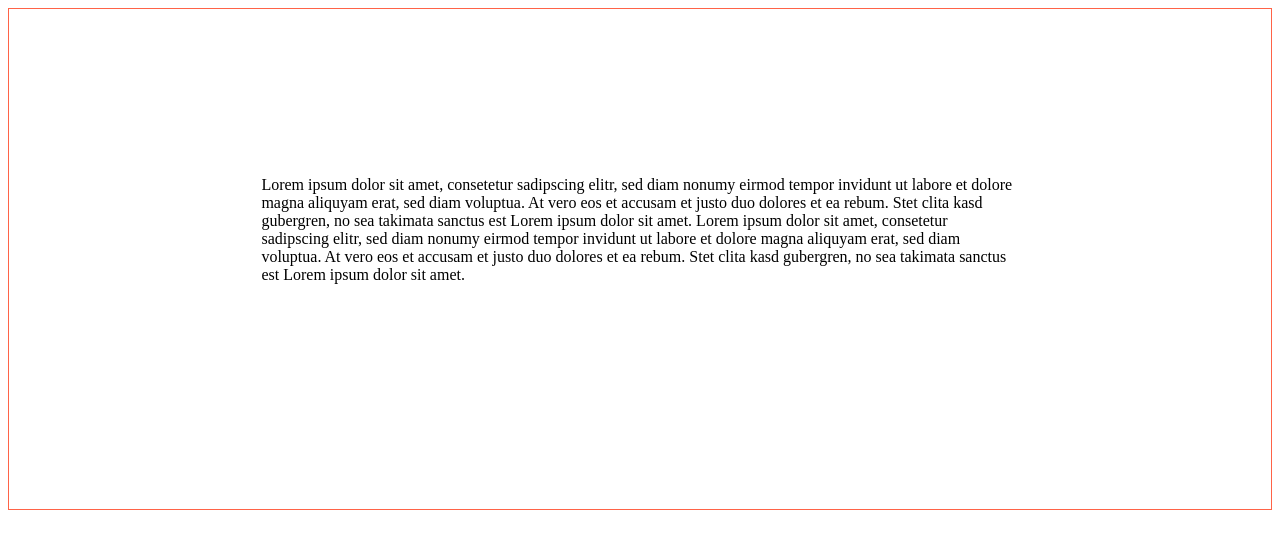
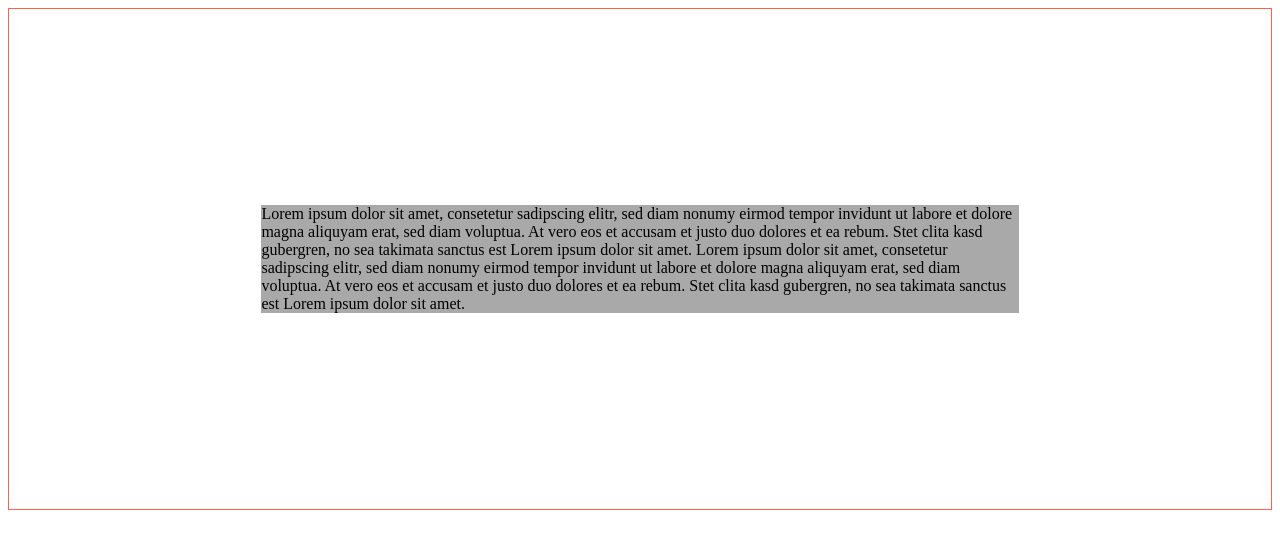
Before and after one commit to bgeye/webdev, a PHP site: page / in a window 1280 px wide. Shown: the top 549 px of the page. Run offline with PHP 8.4, Linux system fonts and the light colour scheme.

Commit message:
optimize once again

```diff
--- a/html-css/abend3/exercise5/index.html
+++ b/html-css/abend3/exercise5/index.html
@@ -8,13 +8,9 @@
 <body>
 
     <div class="container">
-        <div class="top"></div>
         <div class="inner">
-            <div class="center">
                 Lorem ipsum dolor sit amet, consetetur sadipscing elitr, sed diam nonumy eirmod tempor invidunt ut labore et dolore magna aliquyam erat, sed diam voluptua. At vero eos et accusam et justo duo dolores et ea rebum. Stet clita kasd gubergren, no sea takimata sanctus est Lorem ipsum dolor sit amet. Lorem ipsum dolor sit amet, consetetur sadipscing elitr, sed diam nonumy eirmod tempor invidunt ut labore et dolore magna aliquyam erat, sed diam voluptua. At vero eos et accusam et justo duo dolores et ea rebum. Stet clita kasd gubergren, no sea takimata sanctus est Lorem ipsum dolor sit amet.
-            </div>
         </div>
-        <div class="bottom"></div>
     </div>
 
 </body>
--- a/html-css/abend3/exercise5/styles/style.css
+++ b/html-css/abend3/exercise5/styles/style.css
@@ -2,22 +2,17 @@
 
 .container{
     display:flex;
-    flex-direction: column;
+    flex-direction: row;
+    justify-content: center;
+    align-items: center;
     border:1px solid tomato;
     height:500px;
 
 }
 
 .inner{
-    display:flex;
-    justify-content: center;
+
+    width:60%;
+    background-color: darkgray;
+
 }
-
-.center{
-    width:60%;
-}
-
-
-.container > *{
-    flex-basis: 100%;
-}
```
